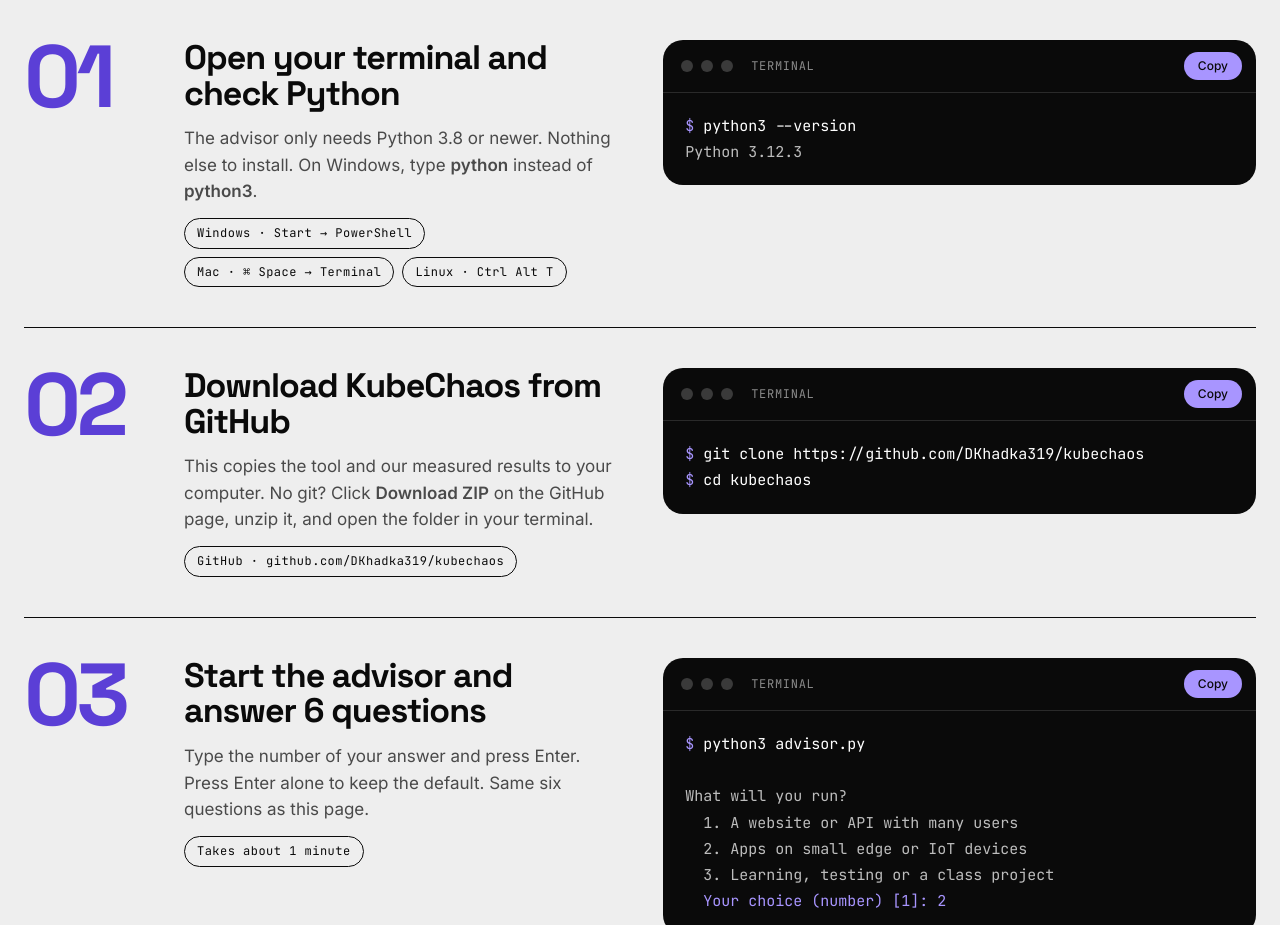
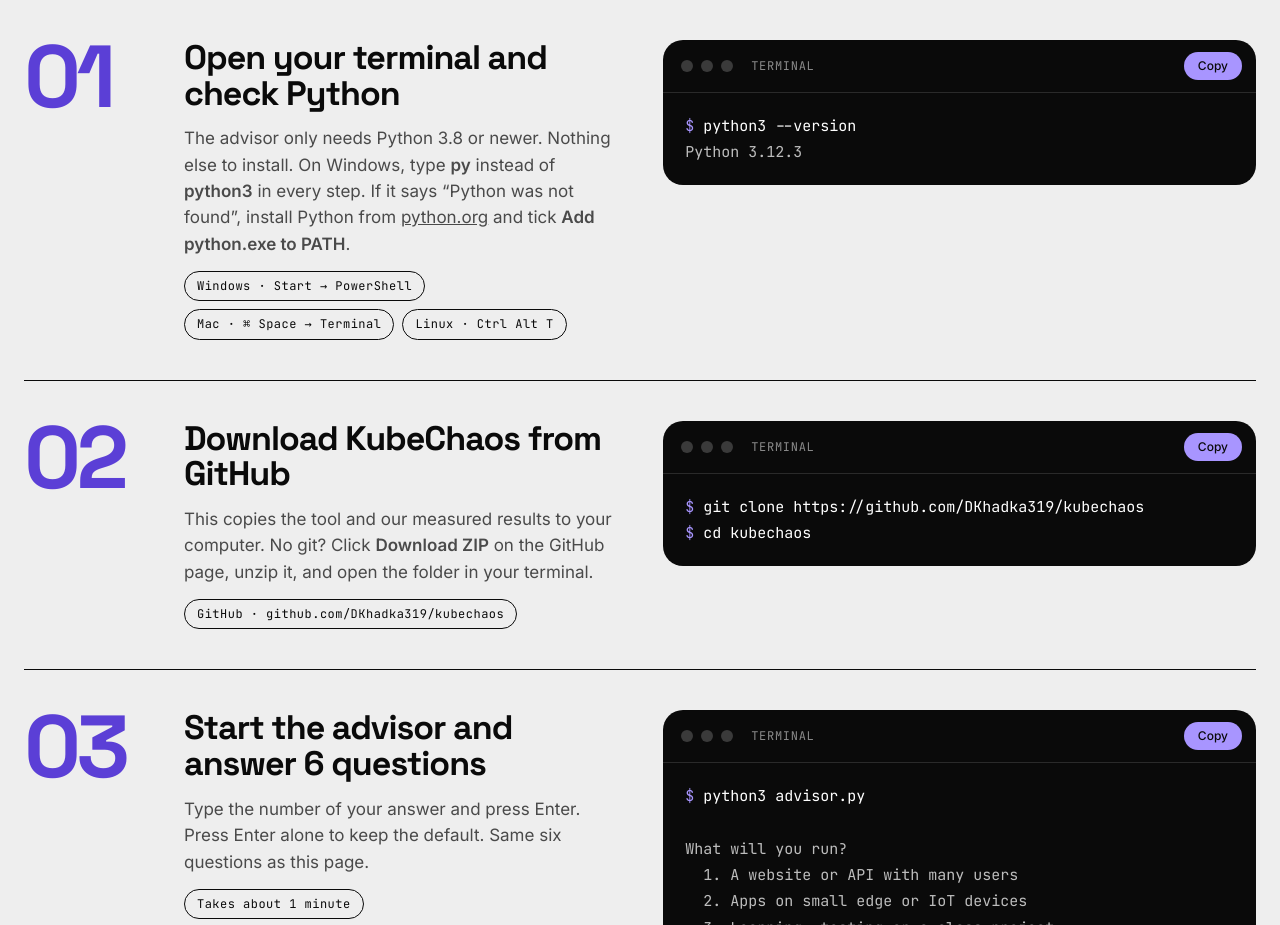
Before and after one commit to DKhadka319/kubechaos, a plain HTML site: page docs/index.html in a window 1280 px wide. Shown: the part 5200-6125 px from the top of the page. Drawn offline with Linux system fonts and the light colour scheme.

Commit message:
Add Windows tip: use py instead of python3
Co-Authored-By: Claude Opus 5.5 <noreply@anthropic.com>
Claude-Session: https://claude.ai/code/session_017z63X8hQZHWzk2aNdustwA

```diff
--- a/docs/index.html
+++ b/docs/index.html
@@ -289,7 +289,7 @@ footer .meta { display: flex; flex-wrap: wrap; gap: 16px; justify-content: space
   </div>
   <div class="wrap" id="quick" style="padding-bottom:80px">
     <div class="part-head"><h3>Part A · Quick advice</h3><span class="mono">Needs · Python 3 only</span></div>
-    <div class="gstep"><div class="num">01</div><div class="txt"><h4>Open your terminal and check Python</h4><p>The advisor only needs Python 3.8 or newer. Nothing else to install. On Windows, type <b>python</b> instead of <b>python3</b>.</p><div class="chips"><span>Windows · Start → PowerShell</span><span>Mac · ⌘ Space → Terminal</span><span>Linux · Ctrl Alt T</span></div></div><div class="tw"><div class="bar"><i></i><i></i><i></i><b>Terminal</b><button class="copy" type="button" data-copy="python3 --version">Copy</button></div><pre><span class="p">$</span> <span class="k">python3 --version</span>
+    <div class="gstep"><div class="num">01</div><div class="txt"><h4>Open your terminal and check Python</h4><p>The advisor only needs Python 3.8 or newer. Nothing else to install. On Windows, type <b>py</b> instead of <b>python3</b> in every step. If it says “Python was not found”, install Python from <a href="https://www.python.org/downloads/" target="_blank" rel="noopener">python.org</a> and tick <b>Add python.exe to PATH</b>.</p><div class="chips"><span>Windows · Start → PowerShell</span><span>Mac · ⌘ Space → Terminal</span><span>Linux · Ctrl Alt T</span></div></div><div class="tw"><div class="bar"><i></i><i></i><i></i><b>Terminal</b><button class="copy" type="button" data-copy="python3 --version">Copy</button></div><pre><span class="p">$</span> <span class="k">python3 --version</span>
 Python 3.12.3</pre></div></div><div class="gstep"><div class="num">02</div><div class="txt"><h4>Download KubeChaos from GitHub</h4><p>This copies the tool and our measured results to your computer. No git? Click <b>Download ZIP</b> on the GitHub page, unzip it, and open the folder in your terminal.</p><div class="chips"><span>GitHub · github.com/DKhadka319/kubechaos</span></div></div><div class="tw"><div class="bar"><i></i><i></i><i></i><b>Terminal</b><button class="copy" type="button" data-copy="git clone https://github.com/DKhadka319/kubechaos
 cd kubechaos">Copy</button></div><pre><span class="p">$</span> <span class="k">git clone https://github.com/DKhadka319/kubechaos</span>
 <span class="p">$</span> <span class="k">cd kubechaos</span></pre></div></div><div class="gstep"><div class="num">03</div><div class="txt"><h4>Start the advisor and answer 6 questions</h4><p>Type the number of your answer and press Enter. Press Enter alone to keep the default. Same six questions as this page.</p><div class="chips"><span>Takes about 1 minute</span></div></div><div class="tw"><div class="bar"><i></i><i></i><i></i><b>Terminal</b><button class="copy" type="button" data-copy="python3 advisor.py">Copy</button></div><pre><span class="p">$</span> <span class="k">python3 advisor.py</span>
```
Also changed, not shown: site/index.html (+1 -1 lines), site/site_template.html (+1 -1 lines), 1 other file.
